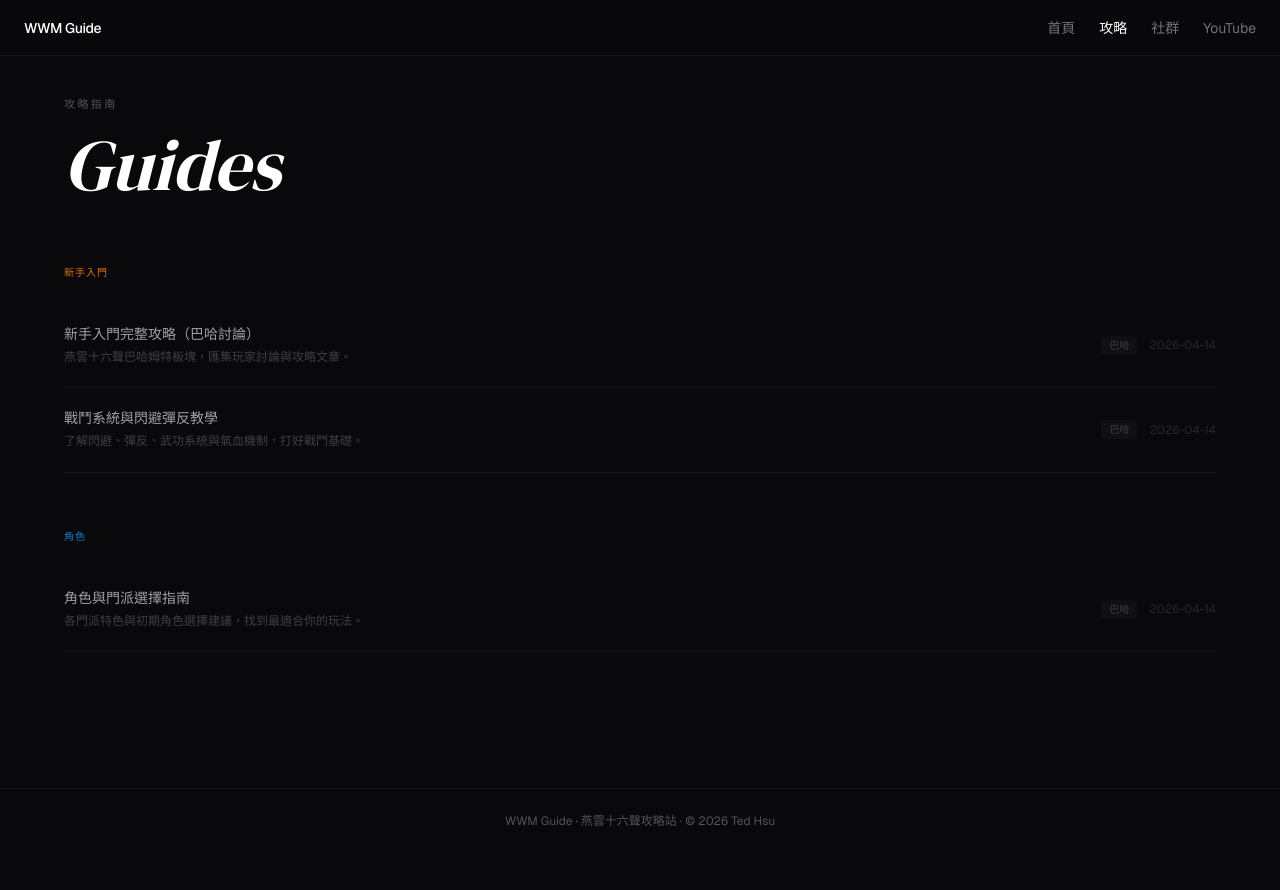
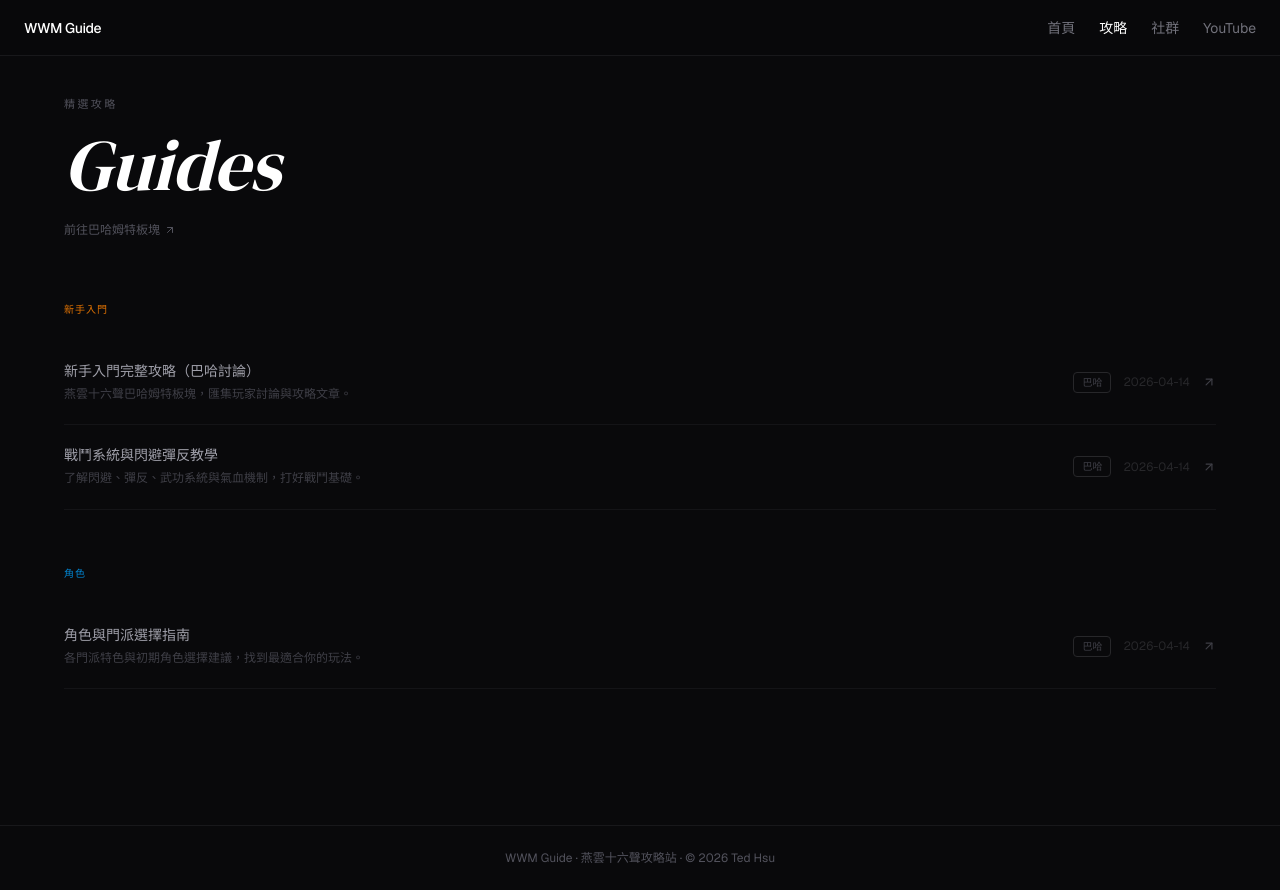
Before and after one commit to tedythsu/ted-hsu, a Next.js app: page /guides in a window 1280 px wide. Before the commit the page ends 853 px from the top, so only its background shows below. Built offline with nearby package versions, Linux system fonts and the light colour scheme.

Commit message:
feat: complete guides page with Bahamut link and icons

```diff
--- a/app/guides/page.tsx
+++ b/app/guides/page.tsx
@@ -1,6 +1,7 @@
-import Link from 'next/link'
+// app/guides/page.tsx
 import { guides } from '@/data/guides'
 import { PageTransition } from '@/components/PageTransition'
+import { ArrowUpRight } from 'lucide-react'
 
 const categoryColor: Record<string, string> = {
   '新手入門': 'text-amber-600',
@@ -16,10 +17,17 @@ export default function GuidesPage() {
   return (
     <PageTransition>
       <div className="px-8 md:px-16 pt-24 pb-20">
-        <p className="text-[11px] tracking-[0.22em] uppercase text-zinc-600 mb-4">攻略指南</p>
-        <h1 className="font-[family-name:var(--font-dm-serif)] italic text-white text-5xl md:text-7xl leading-none mb-16">
+        <p className="text-[11px] tracking-[0.22em] uppercase text-zinc-600 mb-4">精選攻略</p>
+        <h1 className="font-[family-name:var(--font-dm-serif)] italic text-white text-5xl md:text-7xl leading-none mb-4">
           Guides
         </h1>
+        <a
+          href="https://forum.gamer.com.tw/B.php?bsn=75703"
+          target="_blank" rel="noopener noreferrer"
+          className="inline-flex items-center gap-1 text-xs text-zinc-600 hover:text-zinc-400 transition-colors mb-16"
+        >
+          前往巴哈姆特板塊 <ArrowUpRight className="w-3 h-3" />
+        </a>
 
         {categories.map((cat) => (
           <div key={cat} className="mb-14">
@@ -28,26 +36,27 @@ export default function GuidesPage() {
             </p>
             <div>
               {guides.filter((g) => g.category === cat).map((guide) => (
-                <Link
-                  key={guide.url}
+                <a
+                  key={guide.title}
                   href={guide.url}
                   target="_blank"
                   rel="noopener noreferrer"
-                  className="group flex items-center justify-between py-5 border-b border-zinc-800/40 transition-colors hover:border-zinc-700/50"
+                  className="group flex items-center justify-between py-5 border-b border-zinc-800/40 hover:border-zinc-700/50 transition-colors"
                 >
                   <div>
-                    <p className="text-sm mb-1 transition-colors text-zinc-400 group-hover:text-zinc-200">
+                    <p className="text-sm text-zinc-400 group-hover:text-zinc-200 transition-colors mb-1">
                       {guide.title}
                     </p>
                     <p className="text-xs text-zinc-700 leading-relaxed max-w-lg">{guide.summary}</p>
                   </div>
                   <div className="flex items-center gap-3 flex-shrink-0 ml-4">
-                    <span className="text-[10px] text-zinc-700 bg-zinc-900/50 rounded px-2 py-0.5">
+                    <span className="text-[10px] text-zinc-700 border border-zinc-800 rounded px-2 py-0.5">
                       {guide.source}
                     </span>
                     <span className="text-xs text-zinc-800">{guide.updatedAt}</span>
+                    <ArrowUpRight className="w-3.5 h-3.5 text-zinc-700 group-hover:text-zinc-500 transition-colors" />
                   </div>
-                </Link>
+                </a>
               ))}
             </div>
           </div>
```
